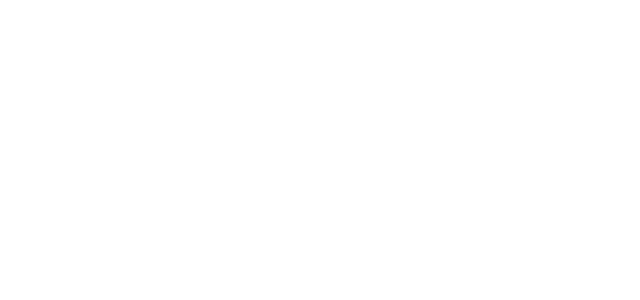
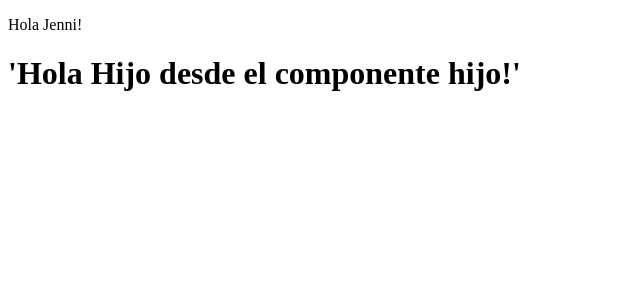
Before and after one commit to JenniArabel/Introduccion-Angular, an Angular app in the folder Saludos/: page /saludo in a window 1280 px wide. Before the commit this address led to /. Shown: the top 300 px of the page, without its empty margins (0-640 px from the left). Built offline with nearby package versions, Linux system fonts and the light colour scheme.

Commit message:
Cree componente de saludo a Angular, cree componente hijo que saluda utilizando un input boolean donde se muestra solo si desde el componente padre se indica true.

```diff
--- a/Saludos/src/app/app.routes.ts
+++ b/Saludos/src/app/app.routes.ts
@@ -1,3 +1,23 @@
 import { Routes } from '@angular/router';
 
-export const routes: Routes = [];
+export const routes: Routes = [
+  {
+    path: 'saludo',
+    loadComponent: () =>
+      import('./saludo/components/saludo-ang/saludo-ang.component'),
+    children: [
+      {
+        path: 'hijo',
+        loadComponent: () =>
+          import(
+            './saludo/components/saludo-ang/saludo-hijo/saludo-hijo.component'
+          ),
+      },
+    ],
+
+  },
+  {
+    path: '**',
+    redirectTo: 'saludo',
+  }
+];
--- /dev/null
+++ b/Saludos/src/app/saludo/components/saludo-ang/saludo-ang.component.html
@@ -0,0 +1,3 @@
+<p>Hola {{name}}!  </p>
+
+<saludo-hijo [saludarDesdeHijo]="saludoDesdeHijo" />
--- /dev/null
+++ b/Saludos/src/app/saludo/components/saludo-ang/saludo-ang.component.ts
@@ -0,0 +1,14 @@
+import { Component } from '@angular/core';
+import SaludoHijoComponent from './saludo-hijo/saludo-hijo.component';
+
+@Component({
+  selector: 'saludo-ang',
+  standalone: true,
+  imports: [ SaludoHijoComponent],
+  templateUrl: './saludo-ang.component.html',
+})
+export default class SaludoAngComponent {
+  name: string = 'Jenni';
+
+  saludoDesdeHijo: boolean = true;
+}
--- /dev/null
+++ b/Saludos/src/app/saludo/components/saludo-ang/saludo-hijo/saludo-hijo.component.html
@@ -0,0 +1,5 @@
+<h1>
+  @if (saludarDesdeHijo === true) {
+    'Hola {{nombreHijo}} desde el componente hijo!'
+  }
+</h1>
--- /dev/null
+++ b/Saludos/src/app/saludo/components/saludo-ang/saludo-hijo/saludo-hijo.component.ts
@@ -0,0 +1,12 @@
+import { Component, Input } from '@angular/core';
+
+@Component({
+  selector: 'saludo-hijo',
+  standalone: true,
+  imports: [],
+  templateUrl: './saludo-hijo.component.html',
+})
+export default class SaludoHijoComponent {
+  @Input() saludarDesdeHijo: boolean = false;
+  nombreHijo: string = 'Hijo';
+}
```
